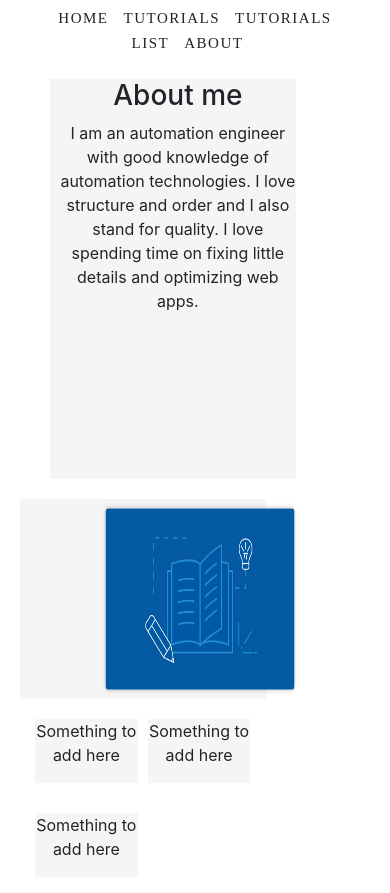
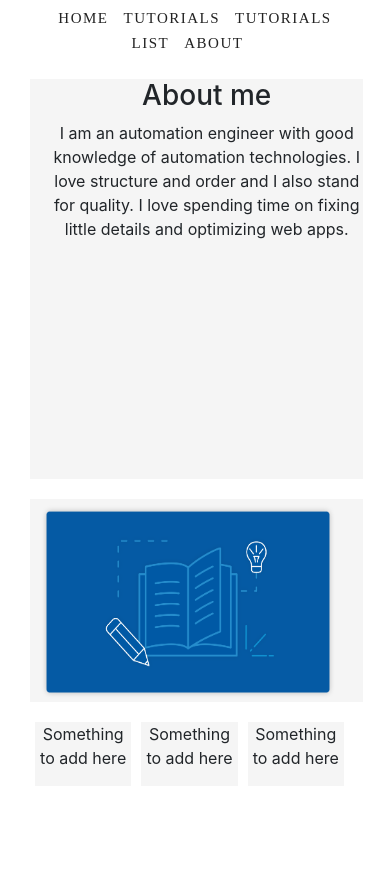
Before and after one commit to scrumvisualize/vmblogs, a React (Create React App) app: page /about in a window 390 px wide. After the commit the page ends 844 px from the top, so only its background shows below. Built offline with nearby package versions, Linux system fonts and the light colour scheme; no server answers.

Commit message:
Updated the date issue

```diff
--- a/src/components/About.js
+++ b/src/components/About.js
@@ -25,6 +25,11 @@ const About = () => {
                 <p>Something to add here</p>
            </div>
         </div>
+        <div className="container">
+            <div className="row">
+
+            </div>
+        </div>
     </div>
     )
 
--- a/src/components/Home.js
+++ b/src/components/Home.js
@@ -154,9 +154,10 @@ export default function Home() {
                         <div className="container">
                             {
                                 results.slice(0, loadItems).map(({ sys: { id, createdAt }, fields: { title, image, shortDescription, description, tags, skillLevel, duration, slug } }) => (
+
                                         <div key={id} id="blogpostEach" className="column-center">
                                             {
-                                            Moment(createdAt).format('MMM DD YYYY') == currentDate || Moment(createdAt).format('MMM DD YYYY') <= dateTo ? (
+                                                Moment(createdAt).format('MMM DD YYYY') == currentDate || Moment(createdAt).format('MMM DD YYYY') <= currentDate && Moment(createdAt).format('MMM DD YYYY') >= dateTo ? (
                                                     <span className="newStatus">new</span>
                                                 ) : (
                                                         <span></span>
@@ -186,6 +187,7 @@ export default function Home() {
                                                 </section>
                                             </article>
                                         </div>
+
                                 ))
                             }
                         </div>
--- a/src/cssmodules/about.css
+++ b/src/cssmodules/about.css
@@ -18,27 +18,49 @@ background-color: #f5f5f5;
 .rightside_about img {
     width: 400px;
     height: 400px;
-    margin-left: 80px;
+    margin-left: 60px;
 }
 
 @media only screen and (max-width: 480px) {
 
 .leftside_about{
-    width:70%;
-    padding-left: 10px;
-    margin: 20px 20px 0px 30px;
+    width:95%;
+    margin: 20px 20px 0px 10px;
     float: left;
 }
 .rightside_about{
-        width:70%;
-        margin: 20px 0px 0px 0px;
+    width:95%;
+    margin: 20px 0px 0px 10px;
     padding-right: 20px;
     float: left;
 }
 .rightside_about img {
-        width: 200px;
+    width: 300px;
     height: 200px;
+    margin: 3px 0px 0px 8px;
 }
+.container {
+width :100% !important;
+}
+.box1{
+float: left !important;
+width: 30% !important;
+background-color: #f5f5f5;
+margin: 20px 5px 10px 0px;
+}
+.box2{
+float: left !important;
+width: 30% !important;
+background-color: #f5f5f5;
+margin: 20px 5px 10px 0px;
+}
+.box3{
+float: left !important;
+width: 30% !important;
+background-color: #f5f5f5;
+margin: 20px 0px 10px 0px;
+}
+
 }
 
 .box1{
@@ -73,3 +95,14 @@ margin: 20px 10px 10px 0px;
     width:100px;
     margin: 10px 0px 0px 50px;
 }
+
+.plusIcon{
+  width:20px;
+  height:20px;
+  border-radius: 10px;
+  color: #ffffff;
+  font-size: 15px;
+  font-weight:bold;
+  background-color: rgb(90, 167, 212);
+  text-align: center;
+}
--- a/src/cssmodules/tutorialslist.css
+++ b/src/cssmodules/tutorialslist.css
@@ -18,15 +18,15 @@ body {
 }
 
 #main-content {
-    background-color: #eef3f7;
+    background-color: #f5f5f5;;
 }
 
 #sidebar-left {
-    background-color: #e3e9ee;
+    background-color: #f5f5f5;;
 }
 
 #sidebar-right {
-    background-color: #dbe1e6;
+    background-color: #f5f5f5;;
 }
 
 /*Base Mobile Layout*/
```
Lines whose indentation alone changed are shown as unchanged.
